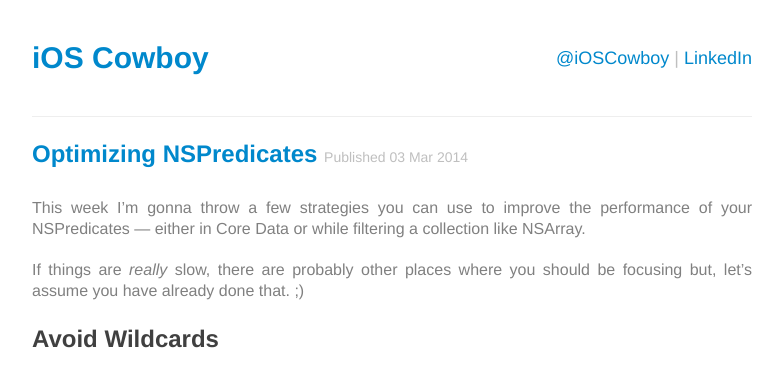
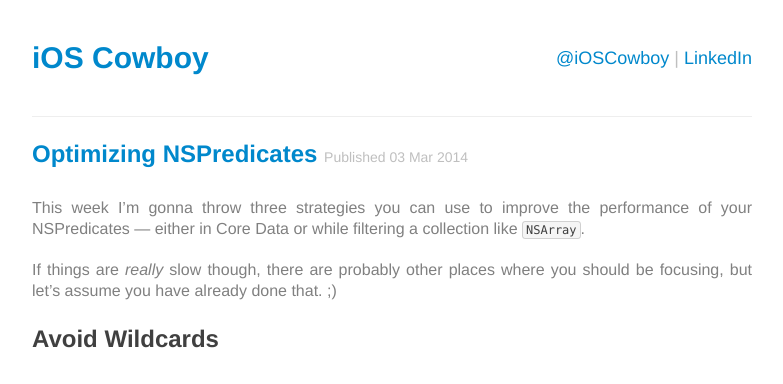
Before and after one commit to ChocoChipset/iOSCowboy.github.io, a Jekyll site: the page built from _posts/2014-03-03-ns-predicate.md, in a window 1280 px wide. Shown: the top 384 px of the page, without its empty margins (248-1031 px from the left). Built offline with Jekyll 4.4.1, drawn with Linux system fonts in a browser that asks for light colours; Markdown is read by kramdown in place of the engine named in the settings.

Commit message:
Typos in post about NSPredicate

````diff
--- a/_posts/2014-03-03-ns-predicate.md
+++ b/_posts/2014-03-03-ns-predicate.md
@@ -3,9 +3,9 @@
 title: Optimizing NSPredicates
 ---
 
-This week I'm gonna throw a few strategies you can use to improve the performance of your NSPredicates — either in Core Data or while filtering a collection like NSArray.
+This week I'm gonna throw three strategies you can use to improve the performance of your NSPredicates — either in Core Data or while filtering a collection like ```NSArray```.
 
-If things are *really* slow, there are probably other places where  you should be focusing but, let's assume you have already done that. ;)
+If things are *really* slow though, there are probably other places where you should be focusing, but let's assume you have already done that. ;)
 
 
 Avoid Wildcards
````
